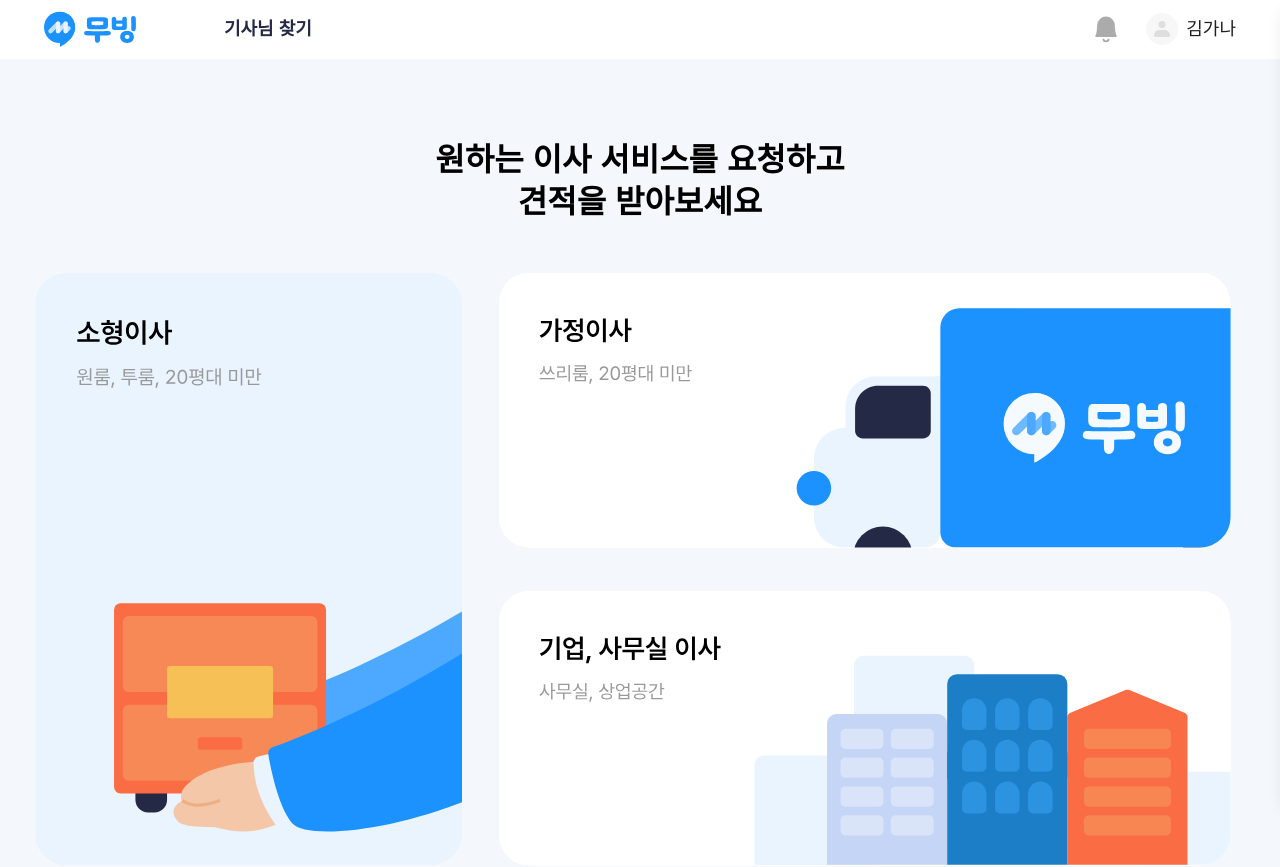
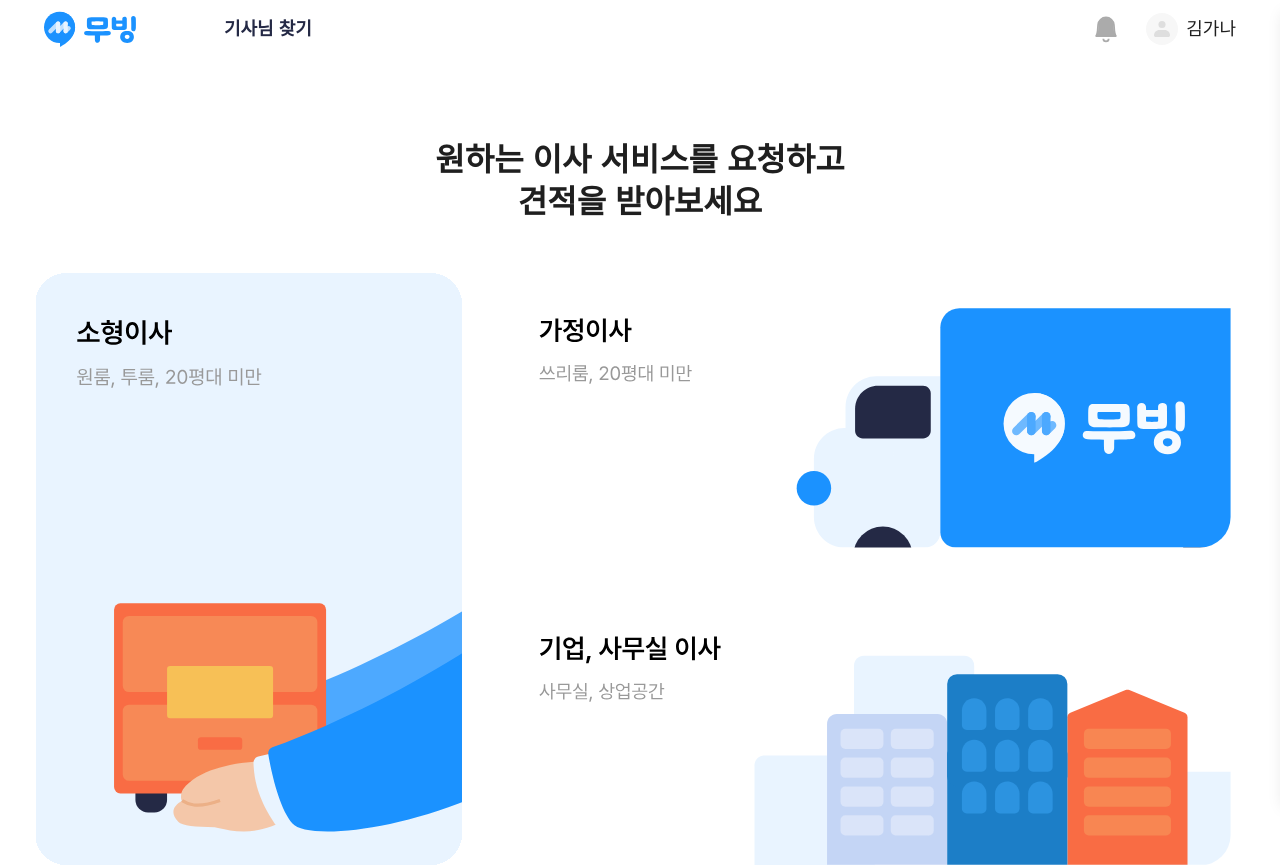
Before and after one commit to juyeongeun/moving-fe, a Next.js app: page / in a window 1280 px wide. Shown: the top 867 px of the page. Built offline with nearby package versions, Linux system fonts and the light colour scheme.

Commit message:
:wrench:[Chore] app/layout 불필요 컴포넌트 삭제

```diff
--- a/src/app/layout.tsx
+++ b/src/app/layout.tsx
@@ -30,7 +30,10 @@ export default function RootLayout({
   return (
     <html lang="ko">
       <body
-        className={`${pretendard.variable} font-pretendard antialiased bg-bg-400`}
+        className={cn(
+          `${pretendard.variable} font-pretendard antialiased`,
+          globalStyles
+        )}
       >
         <GNB />
         <div className="max-w-[1400px] px-5 mx-auto">{children}</div>
```
